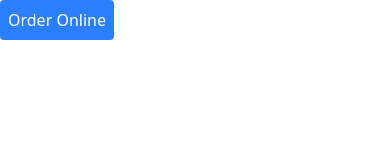
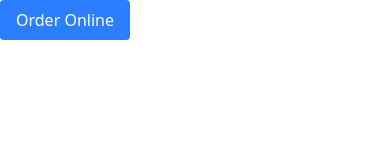
Before and after one commit to celebrationbakersofficial/celebratiobakers, a React (Vite) app: page /add in a window 390 px wide. Shown: the top 160 px of the page. Built offline with nearby package versions, Linux system fonts and the light colour scheme; a small style sheet from the web is missing.

Commit message:
new design changes for mobile devices

```diff
--- a/src/components/ui/button.jsx
+++ b/src/components/ui/button.jsx
@@ -1,10 +1,12 @@
-// src/components/ui/Button.jsx
-import React from 'react';
+function Button({ children, onClick, className }) {
+    return (
+      <button
+        onClick={onClick}
+        className={`px-4 py-2 bg-brown text-white rounded ${className}`}
+      >
+        {children}
+      </button>
+    );
+  }
 
-export const Button = ({ children, onClick, className }) => {
-  return (
-    <button className={className} onClick={onClick}>
-      {children}
-    </button>
-  );
-};
+  export { Button };
```
